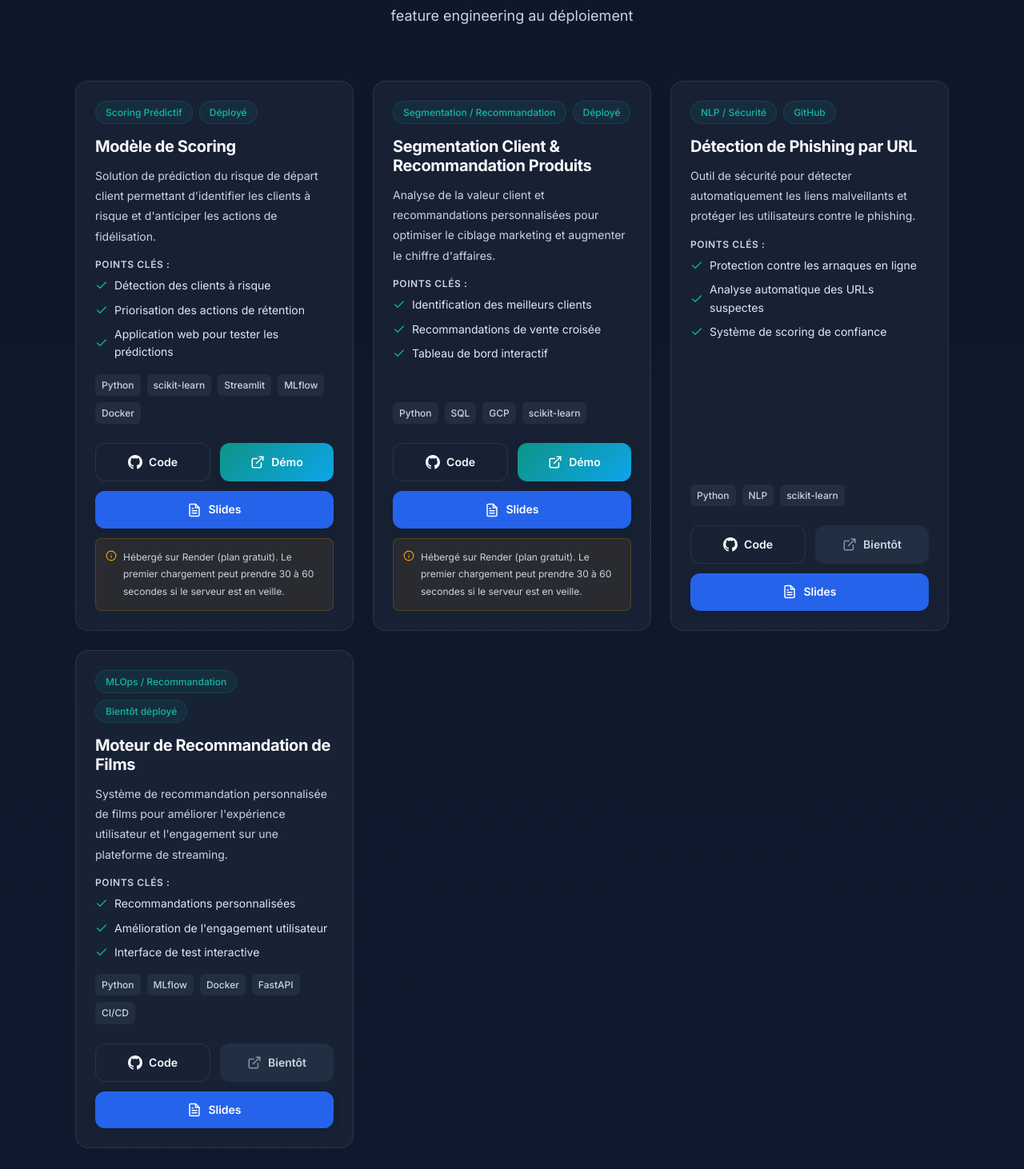
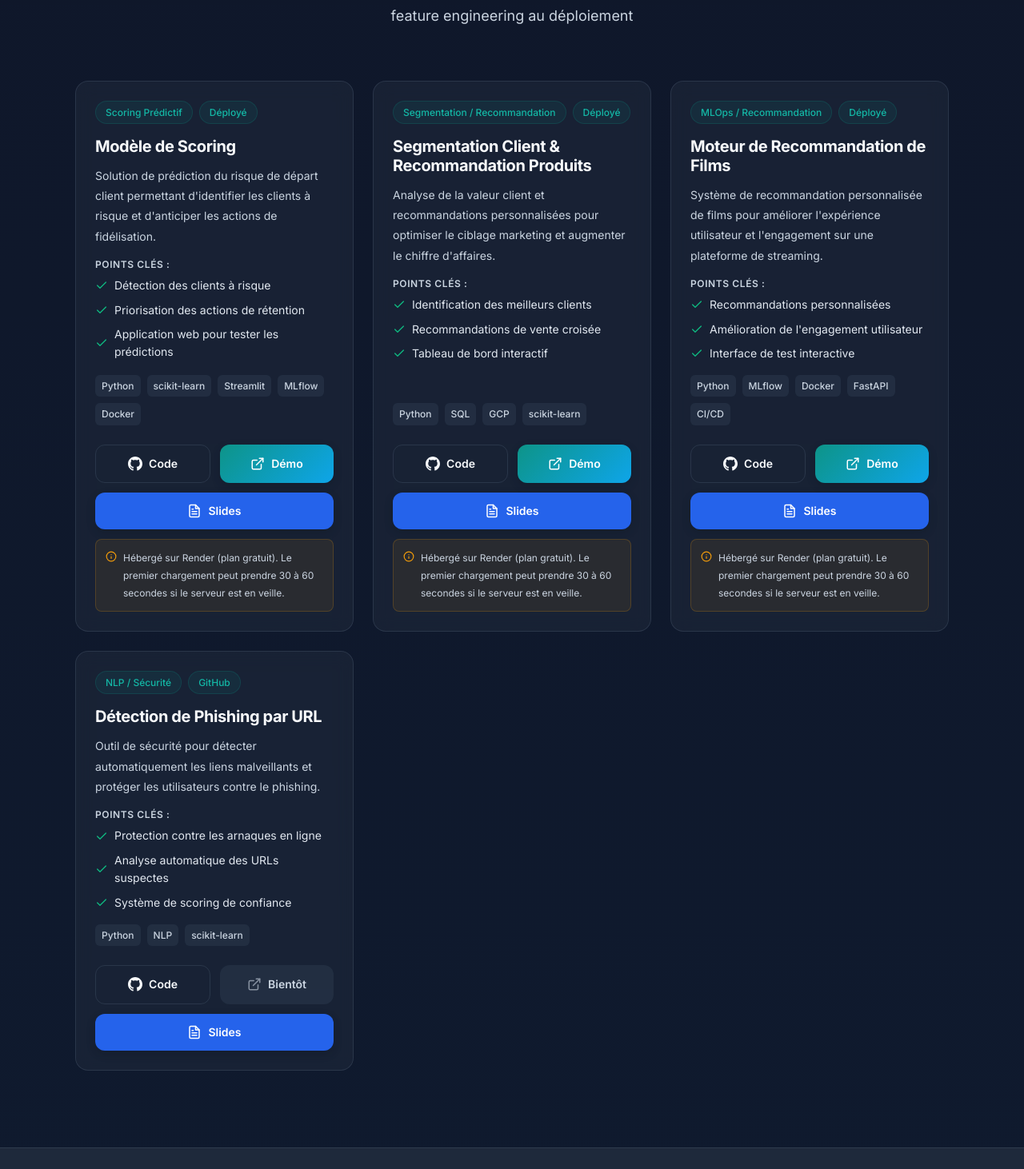
Before and after one commit to Souley225/Portfolio_Web, a React (Vite) app: page /projets in a window 1280 px wide. Shown: the part 188-1650 px from the top of the page at 80% size. Built offline with nearby package versions, Linux system fonts and the light colour scheme.

Commit message:
feat: add Projects page component with project data and a movie recommender presentation PDF.feat: add Projects page component with project data and a movie recommender presentation PDF.

```diff
--- a/src/pages/Projects.jsx
+++ b/src/pages/Projects.jsx
@@ -37,6 +37,23 @@ const projects = [
     },
     {
         id: 3,
+        type: 'MLOps / Recommandation',
+        title: 'Moteur de Recommandation de Films',
+        description: 'Système de recommandation personnalisée de films pour améliorer l\'expérience utilisateur et l\'engagement sur une plateforme de streaming.',
+        points: [
+            'Recommandations personnalisées',
+            'Amélioration de l\'engagement utilisateur',
+            'Interface de test interactive'
+        ],
+        stack: ['Python', 'MLflow', 'Docker', 'FastAPI', 'CI/CD'],
+        status: 'deployed',
+        statusLabel: 'Déployé',
+        demoUrl: 'https://mlops-recommender-ui.onrender.com',
+        githubUrl: 'https://github.com/Souley225/mlops-recommender-system',
+        presentationUrl: '/Moteur de Recommandation de Films.pdf'
+    },
+    {
+        id: 4,
         type: 'NLP / Sécurité',
         title: 'Détection de Phishing par URL',
         description: 'Outil de sécurité pour détecter automatiquement les liens malveillants et protéger les utilisateurs contre le phishing.',
@@ -50,22 +67,6 @@ const projects = [
         statusLabel: 'GitHub',
         githubUrl: 'https://github.com/Souley225/NLP_Phishing_detection_Project',
         presentationUrl: '/Phishing_Detection_NLP_Machine_Learnin_System .pdf'
-    },
-    {
-        id: 4,
-        type: 'MLOps / Recommandation',
-        title: 'Moteur de Recommandation de Films',
-        description: 'Système de recommandation personnalisée de films pour améliorer l\'expérience utilisateur et l\'engagement sur une plateforme de streaming.',
-        points: [
-            'Recommandations personnalisées',
-            'Amélioration de l\'engagement utilisateur',
-            'Interface de test interactive'
-        ],
-        stack: ['Python', 'MLflow', 'Docker', 'FastAPI', 'CI/CD'],
-        status: 'inprogress',
-        statusLabel: 'Bientôt déployé',
-        githubUrl: 'https://github.com/Souley225/mlops-recommender-system',
-        presentationUrl: '/Moteur de Recommandation de Films.pdf'
     }
 ]
 
```
Also changed, not shown: 1 other file (tests, documents, lock files or other folders).
